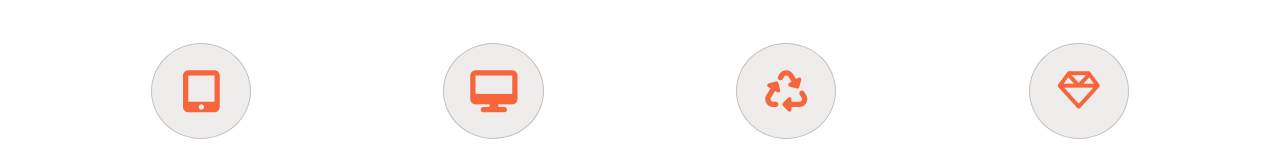
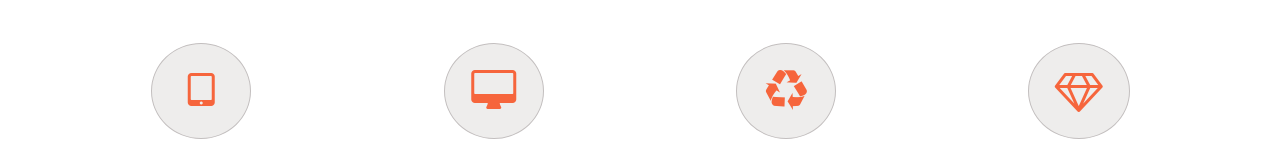
Before and after one commit to Jayant-Purohit/Template-salient, a website: page index.html in a window 1280 px wide. Shown: the part 767-929 px from the top of the page. Drawn offline with nearby package versions, Linux system fonts and the light colour scheme.

Commit message:
file updated index

```diff
--- a/index.html
+++ b/index.html
@@ -10,7 +10,7 @@
 
     <script src="bower_components/jquery/dist/jquery.min.js"></script>
     <link href="https://fonts.googleapis.com/css?family=Open+Sans:300,400" rel="stylesheet">
-    <link href="bower_components/components-font-awesome/css/font-awesome.min.css" rel="stylesheet">
+    <link href="bower_components/font-awesome/css/font-awesome.min.css" rel="stylesheet">
     <link rel="stylesheet" href="bower_components/bootstrap/dist/css/bootstrap.min.css">
     <link rel="stylesheet" href="style/style.css">
      <link rel="stylesheet" href="style/responsive.css">
```
Also changed, not shown: bower.json (added, +22 -0 lines), package.json (added, +25 -0 lines), 1 other file.
